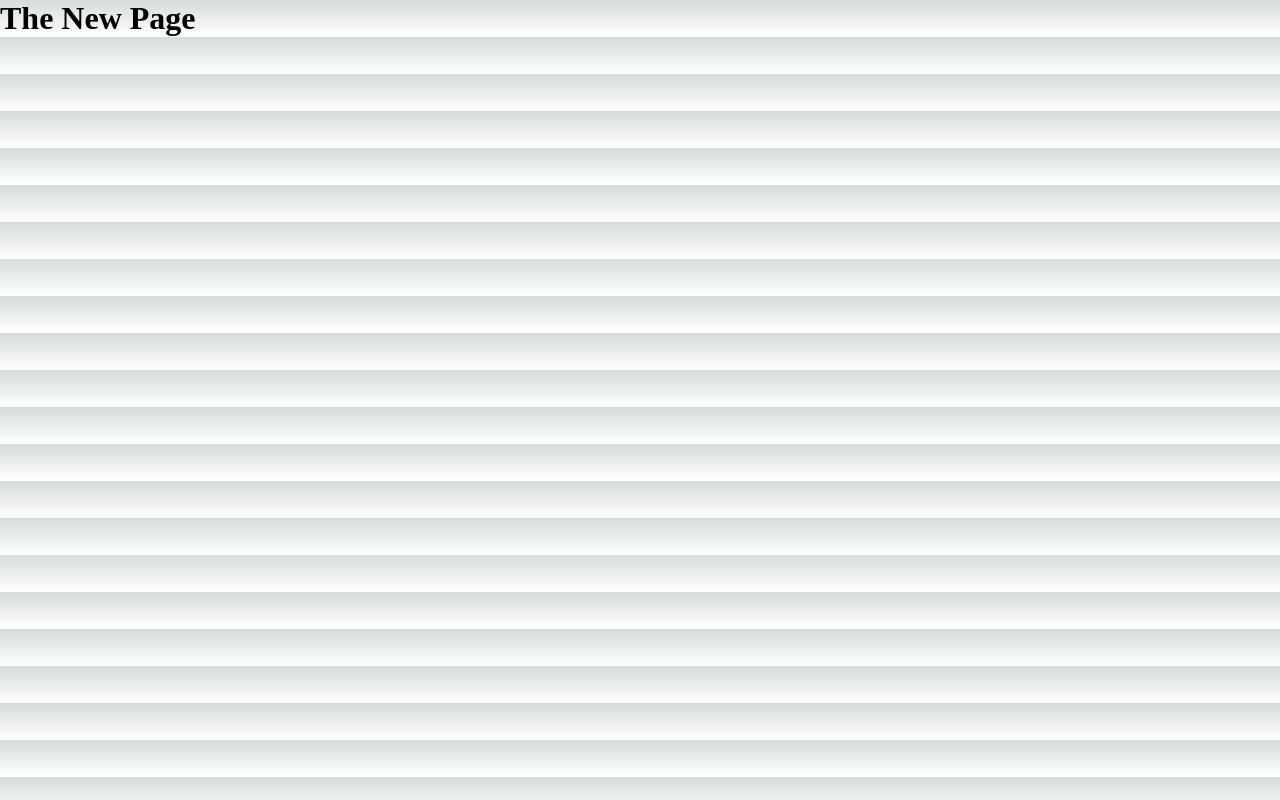
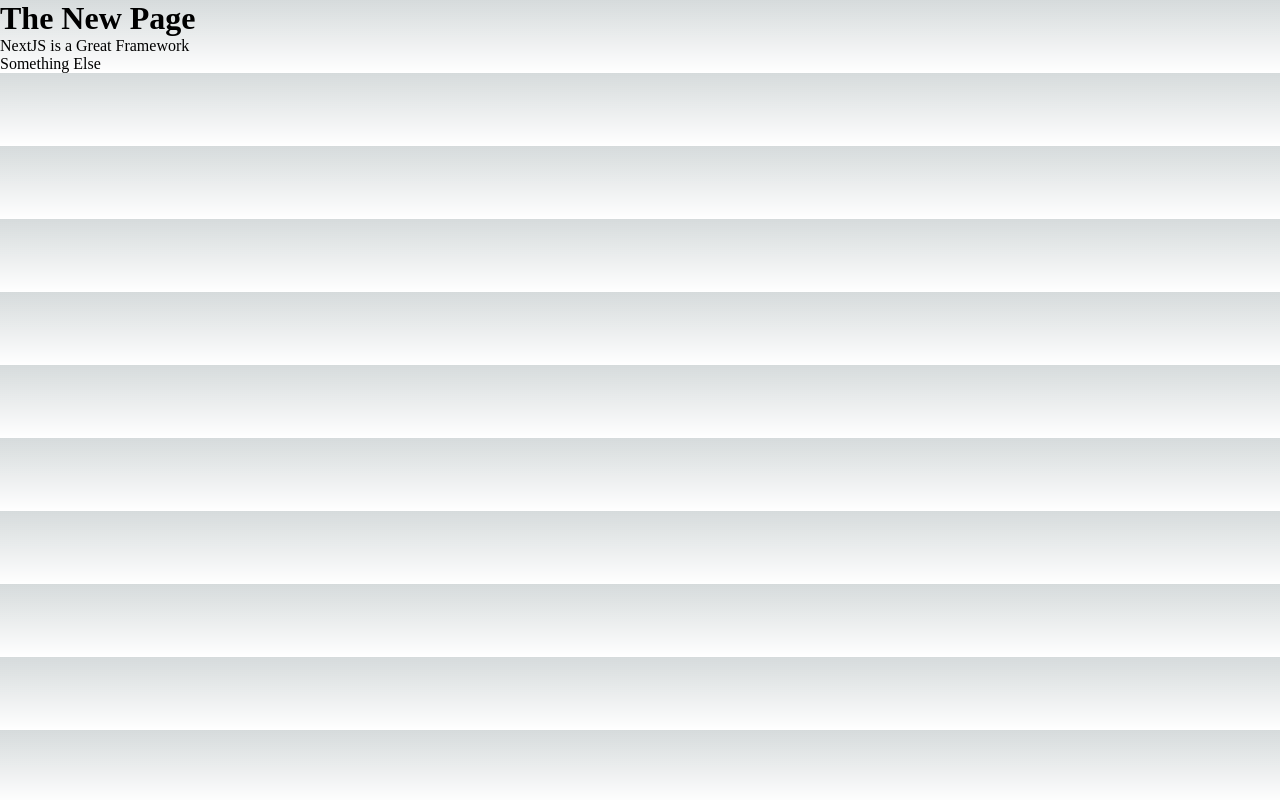
Before and after one commit to TaeJuneJoung/StudyReact, a Next.js app in the folder 25-nextjs/page-router/: page /news in a window 1280 px wide. Built offline with nearby package versions, Linux system fonts and the light colour scheme.

Commit message:
:sparkles:동적 라우팅

```diff
--- a/25-nextjs/page-router/pages/news.js
+++ /dev/null
@@ -1,5 +0,0 @@
-function Newage() {
-  return <h1>The New Page</h1>;
-}
-
-export default Newage;
--- /dev/null
+++ b/25-nextjs/page-router/pages/news/index.js
@@ -0,0 +1,22 @@
+import Link from "next/link";
+import { Fragment } from "react";
+
+function NewPage() {
+  return (
+    <Fragment>
+      <h1>The New Page</h1>
+      <ul>
+        <li>
+          <Link href="/news/nextjs-is-a-great-framework">
+            NextJS is a Great Framework
+          </Link>
+        </li>
+        <li>
+          <Link href="/news/something-else">Something Else</Link>
+        </li>
+      </ul>
+    </Fragment>
+  );
+}
+
+export default NewPage;
```
Also changed, not shown: 25-nextjs/page-router/pages/news/[newsId].js (added, +16 -0 lines), 1 other file (tests, documents, lock files or other folders).
